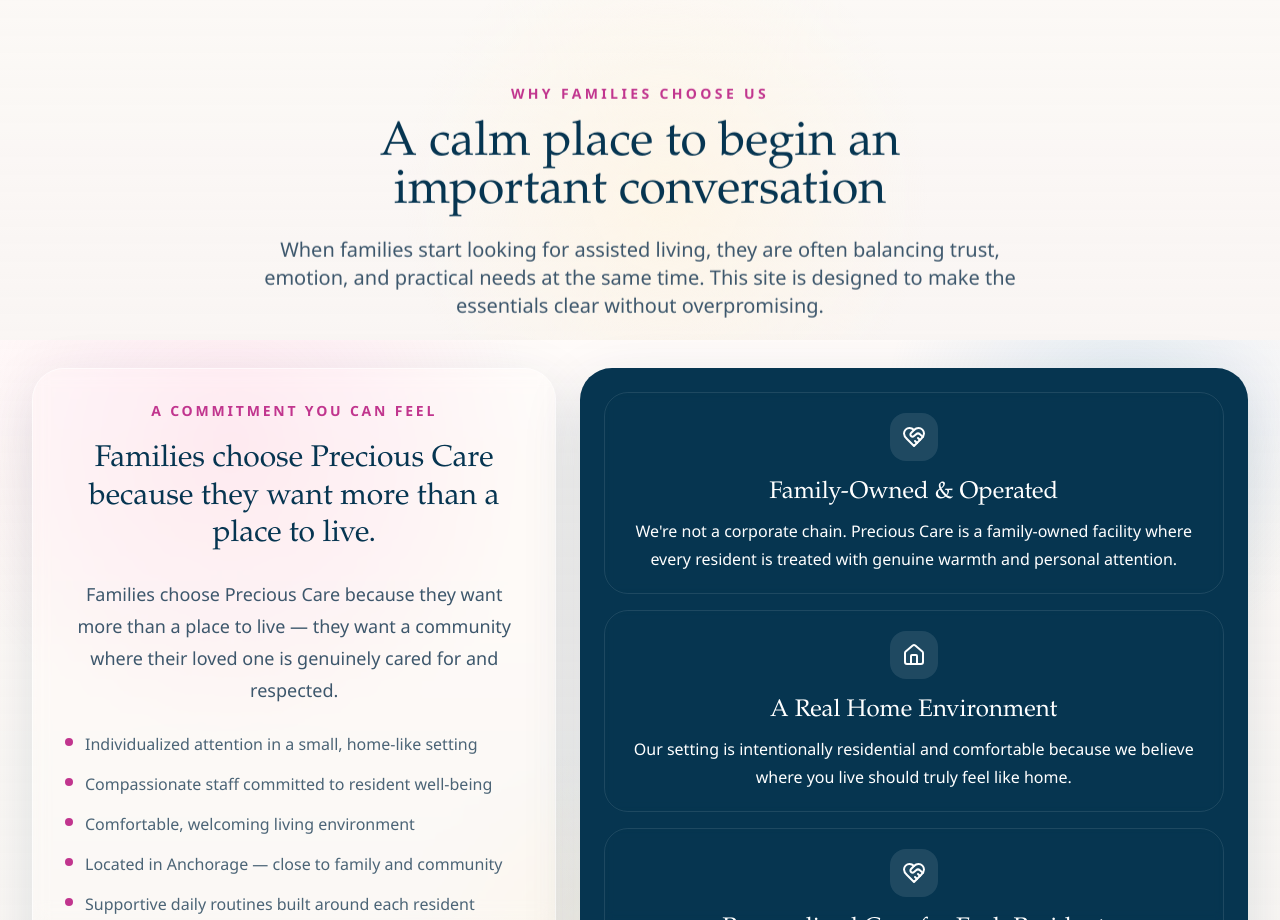
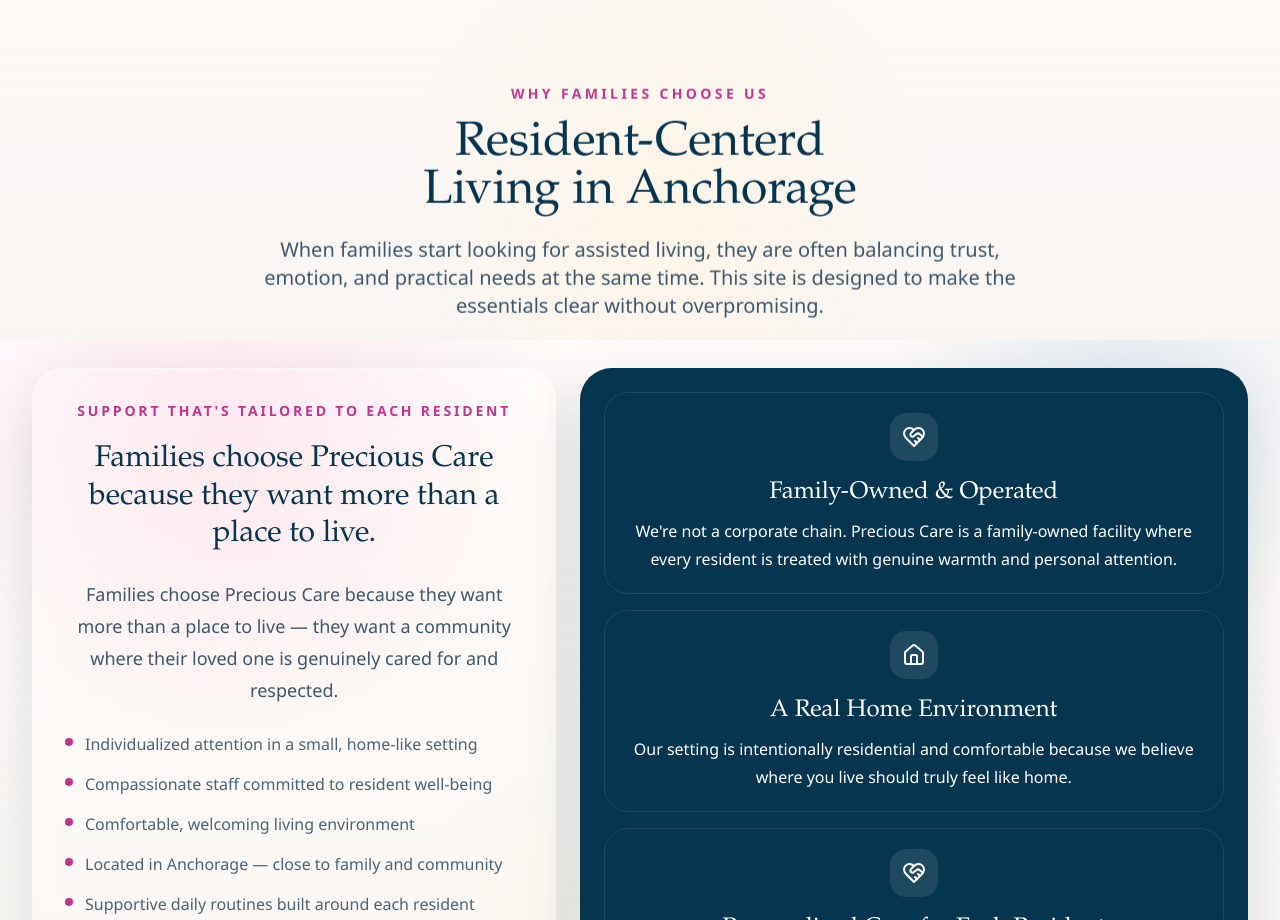
Before and after one commit to Frontier-Systems-Main/Precious-Care-Assisted-Living, a Next.js app: page / in a window 1280 px wide. Shown: the part 2060-2980 px from the top of the page. Built offline with nearby package versions, Linux system fonts and the light colour scheme.

Commit message:
header changes

```diff
--- a/app/page.tsx
+++ b/app/page.tsx
@@ -61,7 +61,7 @@
       <Section
         id="why-us"
         eyebrow="Why families choose us"
-        title="A calm place to begin an important conversation"
+        title="Resident-Centerd Living in Anchorage"
         description="When families start looking for assisted living, they are often balancing trust, emotion, and practical needs at the same time. This site is designed to make the essentials clear without overpromising."
       >
         <div className="grid gap-6 lg:grid-cols-[0.88fr_1.12fr]">
@@ -70,7 +70,7 @@
             className="rounded-[2rem] border border-white/60 bg-white/82 p-8 text-center shadow-glow backdrop-blur"
           >
             <p className="text-sm font-semibold uppercase tracking-[0.2em] text-[#c1358e]">
-              A Commitment You Can Feel
+              Support That's Tailored to Each Resident
             </p>
             <p className="mt-5 font-heading text-3xl leading-tight text-foreground">
               Families choose Precious Care because they want more than a place
--- a/components/Hero.tsx
+++ b/components/Hero.tsx
@@ -35,7 +35,7 @@
             </div>
           </ScrollReveal>
           <ScrollReveal delay={80}>
-            <h1 className="mt-6 max-w-4xl text-balance font-heading text-4xl leading-[0.98] text-foreground sm:text-5xl lg:text-6xl">
+            <h1 className="mt-6 max-w-[18ch] text-balance font-heading text-[2rem] leading-[1.02] text-foreground sm:max-w-4xl sm:text-5xl sm:leading-[0.98] lg:text-6xl">
               {HOME_HERO.headline}
             </h1>
           </ScrollReveal>
```
